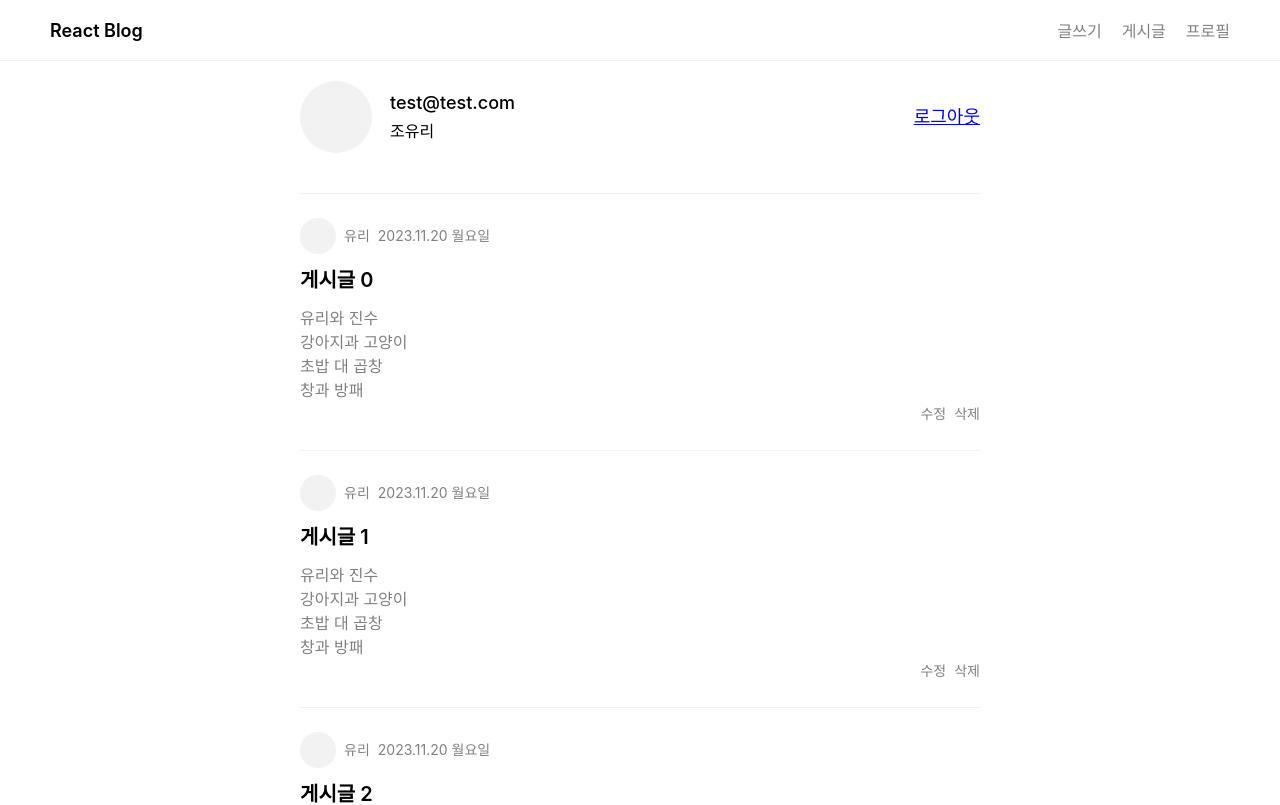
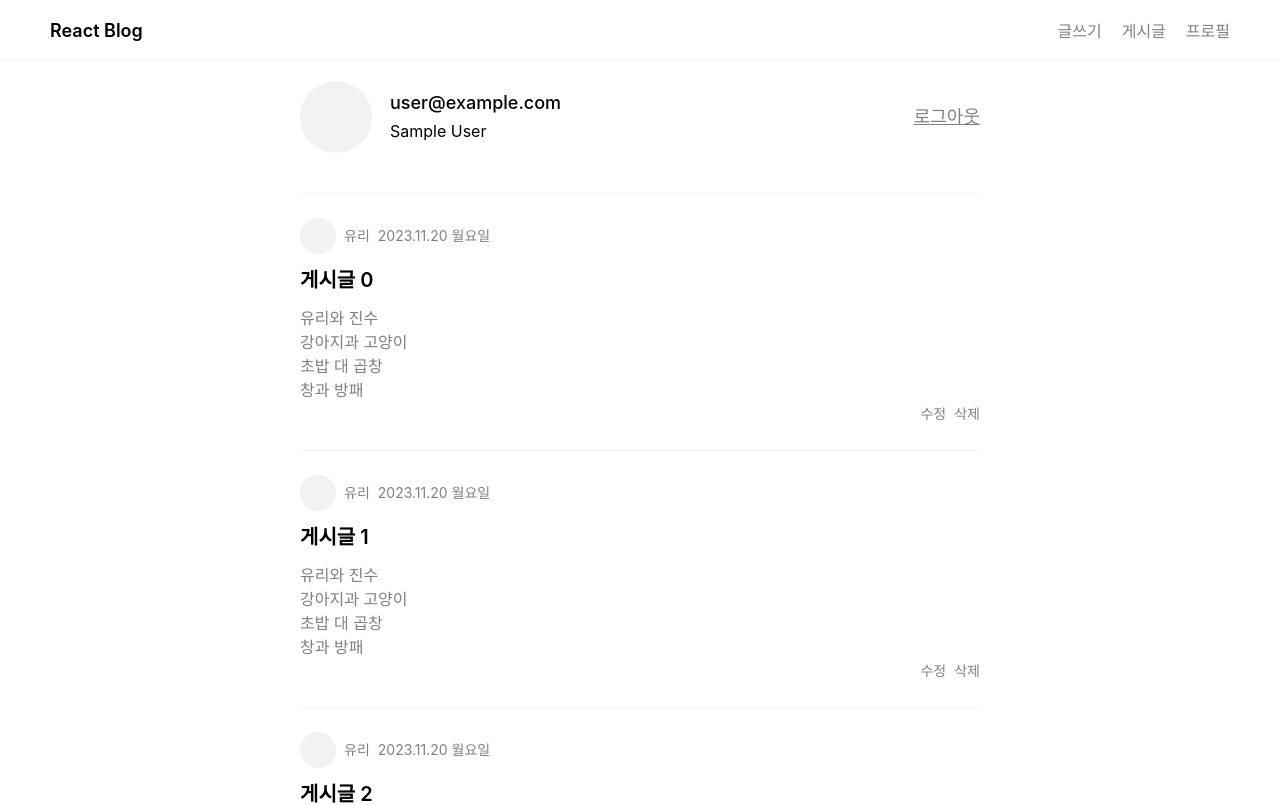
Before and after one commit to Daily-manjoo/react-blog-app, a React (Create React App) app: page /profile in a window 1280 px wide. Shown: the top 805 px of the page. Built offline with nearby package versions, Linux system fonts and the light colour scheme; no server answers; sample sign-in values are in the browser's storage.

Commit message:
context api 사용

```diff
--- a/src/components/LoginForm.tsx
+++ b/src/components/LoginForm.tsx
@@ -1,5 +1,5 @@
 import { useState } from "react"
-import { Link } from "react-router-dom"
+import { Link,useNavigate } from "react-router-dom"
 import { toast } from "react-toastify";
 import { app } from "../firebase";
 import { getAuth, signInWithEmailAndPassword } from "firebase/auth";
@@ -8,6 +8,7 @@ export default function LoginForm(){
     const [error, setError] = useState<string>("");
     const [email, setEmail] = useState<string>("");
     const [password, setPassword] = useState<string>("");
+    const navigate = useNavigate();
 
     const onSubmit = async(e: React.FormEvent<HTMLFormElement>)=>{
         e.preventDefault();
@@ -17,6 +18,7 @@ export default function LoginForm(){
             await signInWithEmailAndPassword(auth, email, password);
 
             toast.success("로그인에 성공했습니다.")
+            navigate("/");
         } catch (error:any){
             toast.error(error?.code);
             console.log(error);
--- a/src/components/Profile.tsx
+++ b/src/components/Profile.tsx
@@ -1,16 +1,34 @@
-import { Link } from "react-router-dom";
+import AuthContext from "context/AuthContext";
+import { app } from "../firebase";
+import { getAuth, signOut } from "firebase/auth";
+import { useContext } from "react";
+import {toast} from "react-toastify";
+
+const onSignout = async() => {
+    try {
+    const auth = getAuth(app);
+    await signOut(auth);
+    toast.success("로그아웃 되었습니다.")
+    } catch(error:any){
+        toast.error(error?.code);
+    }
+};
 
 export default function Profile(){
+    // const auth = getAuth(app);
+    const { user } = useContext(AuthContext)
+    console.log(user)
+
     return <div className="profile__box">
         <div className="flex__box-lg">
             <div className="profile__image" />
             <div>
-                <div className="profile__email">test@test.com</div>
-                <div className="profile__name">조유리</div>
+                <div className="profile__email">{user?.email}</div>
+                <div className="profile__name">{user?.displayName || "사용자"}</div>
             </div>
         </div>
-        <Link to="/" className="profile__logout">
+        <div role="presentation" className="profile__logout" onClick={onSignout}>
             로그아웃
-        </Link>
+        </div>
     </div>
 }
--- a/src/components/SignupForm.tsx
+++ b/src/components/SignupForm.tsx
@@ -1,5 +1,5 @@
 import { useState } from "react"
-import { Link } from "react-router-dom"
+import { Link, Navigate, useNavigate } from "react-router-dom"
 import { app } from "../firebase"
 import { getAuth, createUserWithEmailAndPassword} from "firebase/auth";
 import { toast } from "react-toastify";
@@ -9,6 +9,7 @@ export default function SignupForm(){
     const [email, setEmail] = useState<string>("");
     const [password, setPassword] = useState<string>("");
     const [passwordConfirm, setPasswordConfirm] = useState<string>("");
+    const navigate = useNavigate();
 
     const onSubmit = async(e: React.FormEvent<HTMLFormElement>) => {
         e.preventDefault() //보내기 전 폼 양식 체크
@@ -17,6 +18,7 @@ export default function SignupForm(){
             await createUserWithEmailAndPassword(auth, email, password)
 
             toast.success("회원가입에 성공헀습니다.")
+            navigate("/");
         } catch(error:any) {
             console.log(error);
             toast.error(error?.code);
--- /dev/null
+++ b/src/context/AuthContext.tsx
@@ -0,0 +1,36 @@
+import { ReactNode, createContext, useEffect, useState } from "react";
+import { User, getAuth, onAuthStateChanged } from "firebase/auth";
+import { app } from "../firebase";
+
+interface AuthProps {
+    children: ReactNode;
+}
+
+const AuthContext = createContext({
+    user: null as User | null,
+
+})
+
+export const AuthContextProvider = ({children}:AuthProps) => {
+    const auth = getAuth(app);
+    const [currentUser ,setCurrentUser] = useState<User | null>(null);
+
+    useEffect(() => {
+        onAuthStateChanged(auth, (user) => {
+          if (user) {
+            setCurrentUser(user);
+          } else {
+            setCurrentUser(user);
+          }
+        });
+    }, [auth]);
+
+        return (
+        <AuthContext.Provider value={{user:currentUser}}>
+        {children}
+        </AuthContext.Provider>
+
+        );
+};
+
+export default AuthContext;
--- a/src/index.css
+++ b/src/index.css
@@ -224,9 +224,11 @@ footer a:hover {
   font-weight: 500;
 }
 
-.profile_logout {
+.profile__logout {
   color: gray;
   font-weight: 14px;
+  cursor: pointer;
+  text-decoration: underline;
 }
 
 .profile_logout:hover,
--- a/src/index.tsx
+++ b/src/index.tsx
@@ -3,14 +3,15 @@ import ReactDOM from 'react-dom/client';
 import './index.css';
 import App from './App';
 import { BrowserRouter as Router } from 'react-router-dom'; //라우터 정의
+import { AuthContextProvider } from 'context/AuthContext';
 
 const root = ReactDOM.createRoot(
   document.getElementById('root') as HTMLElement
 );
 root.render(
-  <React.StrictMode>
+  <AuthContextProvider>
     <Router>
     <App />
     </Router>
-  </React.StrictMode>
+  </AuthContextProvider>
 );
--- a/tsconfig.json
+++ b/tsconfig.json
@@ -28,5 +28,6 @@
     "pages/*": ["pages/*"],
     "components/*": ["components/*"],
     "firebaseApp/*": ["firebaseApp/*"],
+    "context/*": ["context/*"],
   }
 }
```
